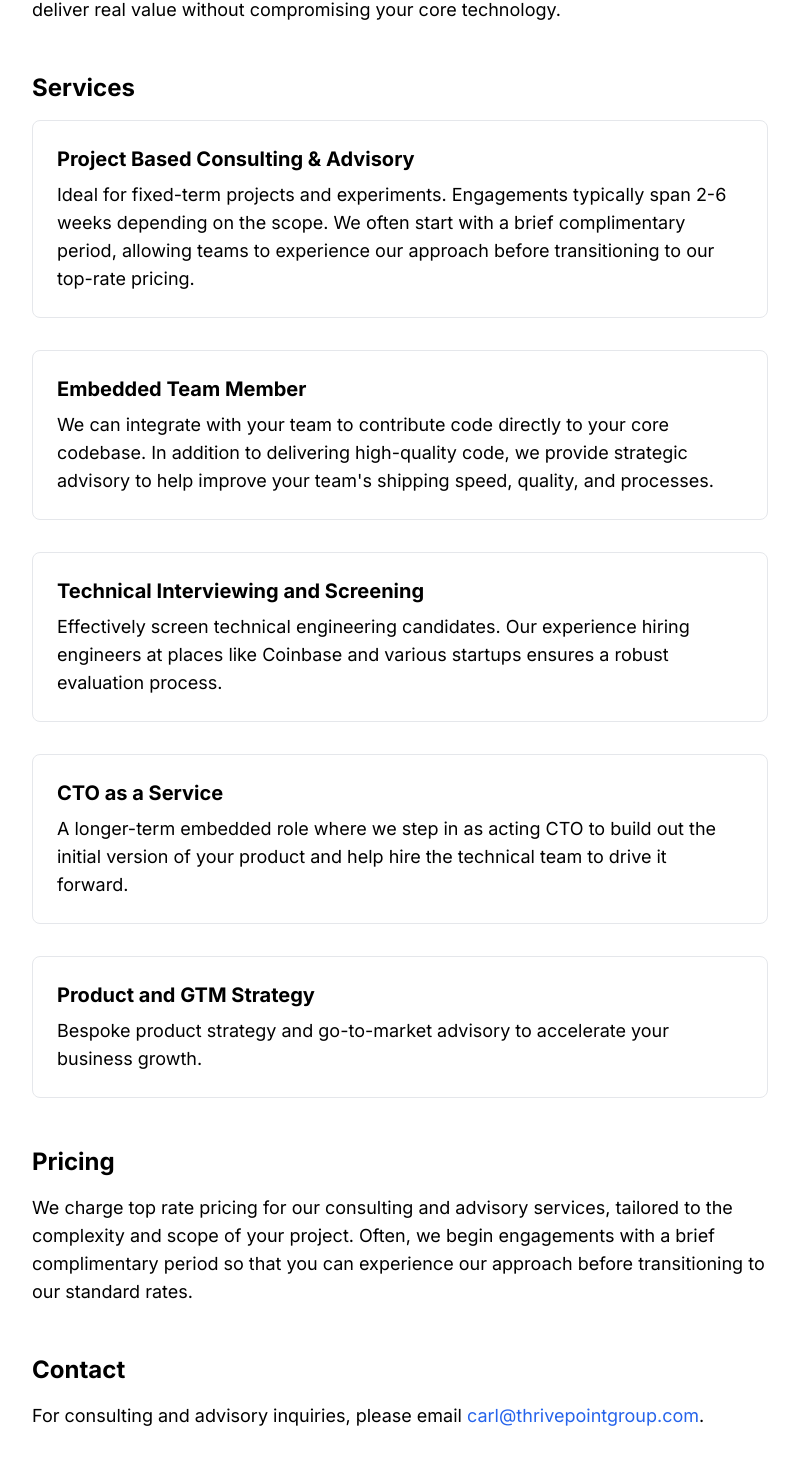
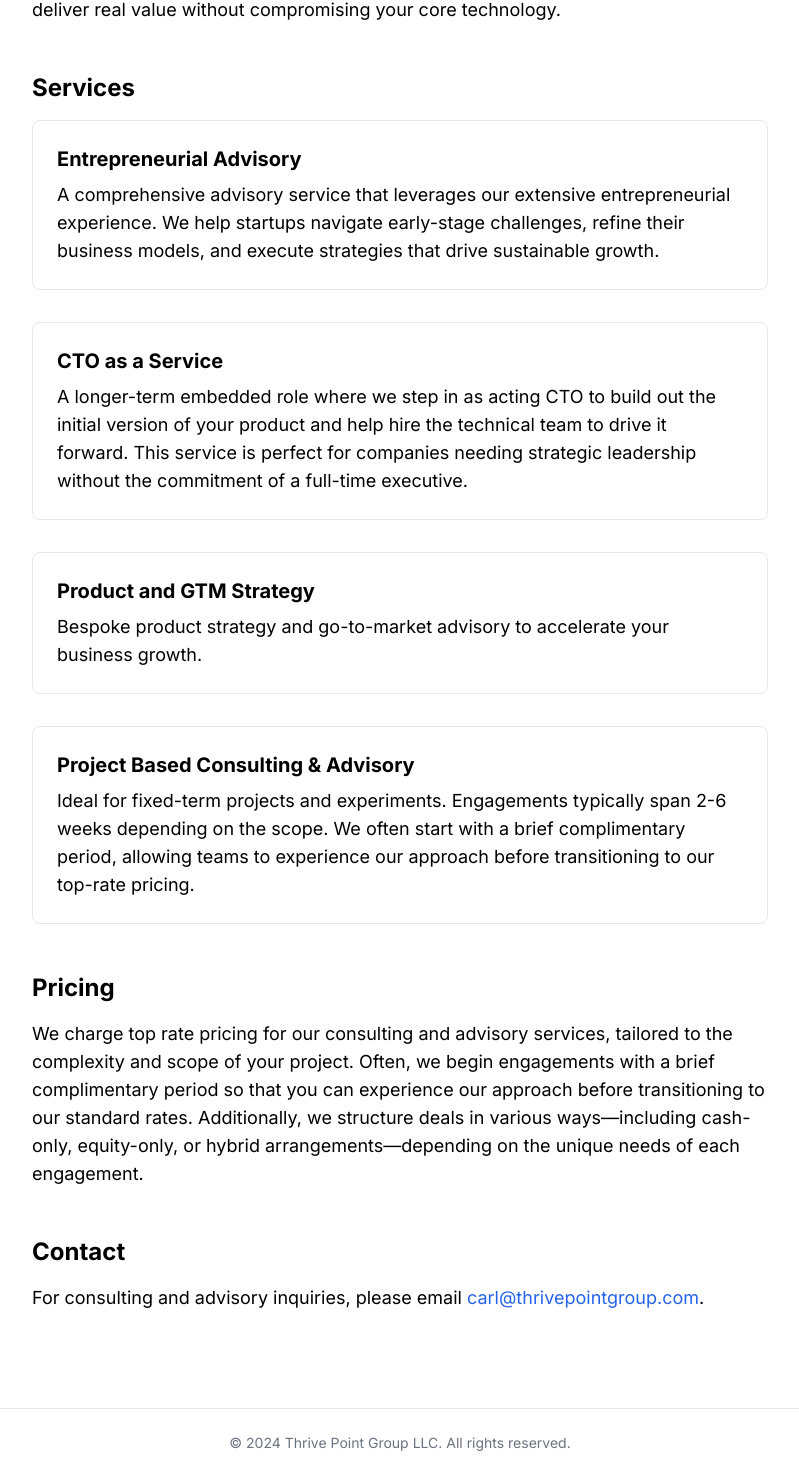
Before and after one commit to thrivepointgroup/thrive-landing, a Next.js app: page /consulting-advisory in a window 1280 px wide. Shown: the part 533-2003 px from the top of the page, without its empty margins (240-1039 px from the left). Built offline with nearby package versions, Linux system fonts and the light colour scheme.

Commit message:
update copy

```diff
--- a/pages/consulting-advisory.js
+++ b/pages/consulting-advisory.js
@@ -1,30 +1,25 @@
 export default function ConsultingAndAdvisory() {
     const services = [
-      {
-        title: "Project Based Consulting & Advisory",
-        description:
-          "Ideal for fixed-term projects and experiments. Engagements typically span 2-6 weeks depending on the scope. We often start with a brief complimentary period, allowing teams to experience our approach before transitioning to our top-rate pricing.",
-      },
-      {
-        title: "Embedded Team Member",
-        description:
-          "We can integrate with your team to contribute code directly to your core codebase. In addition to delivering high-quality code, we provide strategic advisory to help improve your team's shipping speed, quality, and processes.",
-      },
-      {
-        title: "Technical Interviewing and Screening",
-        description:
-          "Effectively screen technical engineering candidates. Our experience hiring engineers at places like Coinbase and various startups ensures a robust evaluation process.",
+    {
+        title: "Entrepreneurial Advisory",
+        description: "A comprehensive advisory service that leverages our extensive entrepreneurial experience. We help startups navigate early-stage challenges, refine their business models, and execute strategies that drive sustainable growth.",
       },
       {
         title: "CTO as a Service",
         description:
-          "A longer-term embedded role where we step in as acting CTO to build out the initial version of your product and help hire the technical team to drive it forward.",
+          "A longer-term embedded role where we step in as acting CTO to build out the initial version of your product and help hire the technical team to drive it forward. This service is perfect for companies needing strategic leadership without the commitment of a full-time executive.",
       },
       {
         title: "Product and GTM Strategy",
         description:
           "Bespoke product strategy and go-to-market advisory to accelerate your business growth.",
       },
+      {
+        title: "Project Based Consulting & Advisory",
+        description:
+          "Ideal for fixed-term projects and experiments. Engagements typically span 2-6 weeks depending on the scope. We often start with a brief complimentary period, allowing teams to experience our approach before transitioning to our top-rate pricing.",
+      },
+
     ];
 
     return (
@@ -62,7 +57,7 @@ export default function ConsultingAndAdvisory() {
         <section className="mb-12">
           <h2 className="text-2xl font-bold mb-4">Pricing</h2>
           <p className="text-lg">
-            We charge top rate pricing for our consulting and advisory services, tailored to the complexity and scope of your project. Often, we begin engagements with a brief complimentary period so that you can experience our approach before transitioning to our standard rates.
+            We charge top rate pricing for our consulting and advisory services, tailored to the complexity and scope of your project. Often, we begin engagements with a brief complimentary period so that you can experience our approach before transitioning to our standard rates. Additionally, we structure deals in various ways—including cash-only, equity-only, or hybrid arrangements—depending on the unique needs of each engagement.
           </p>
         </section>
 
```
